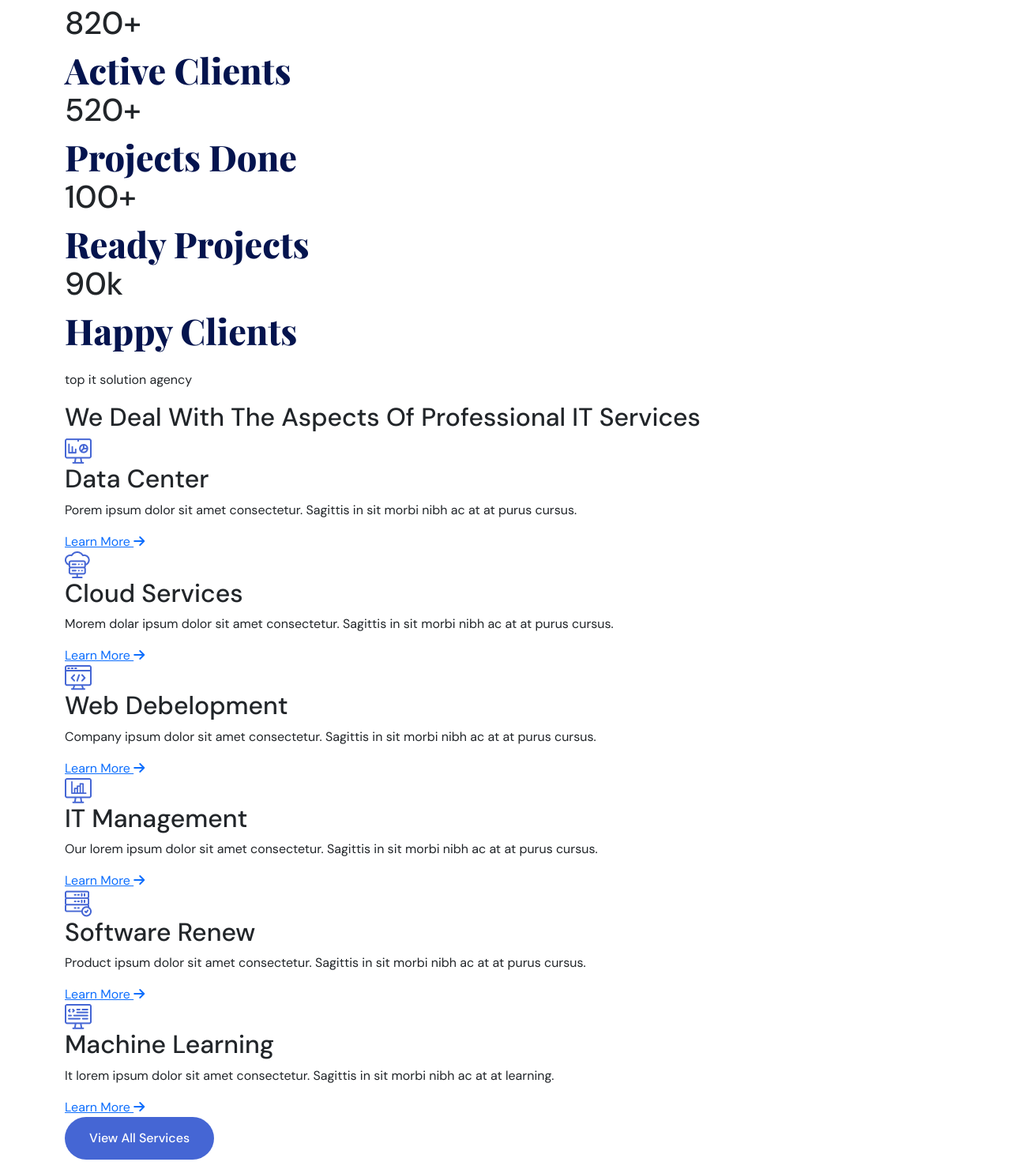
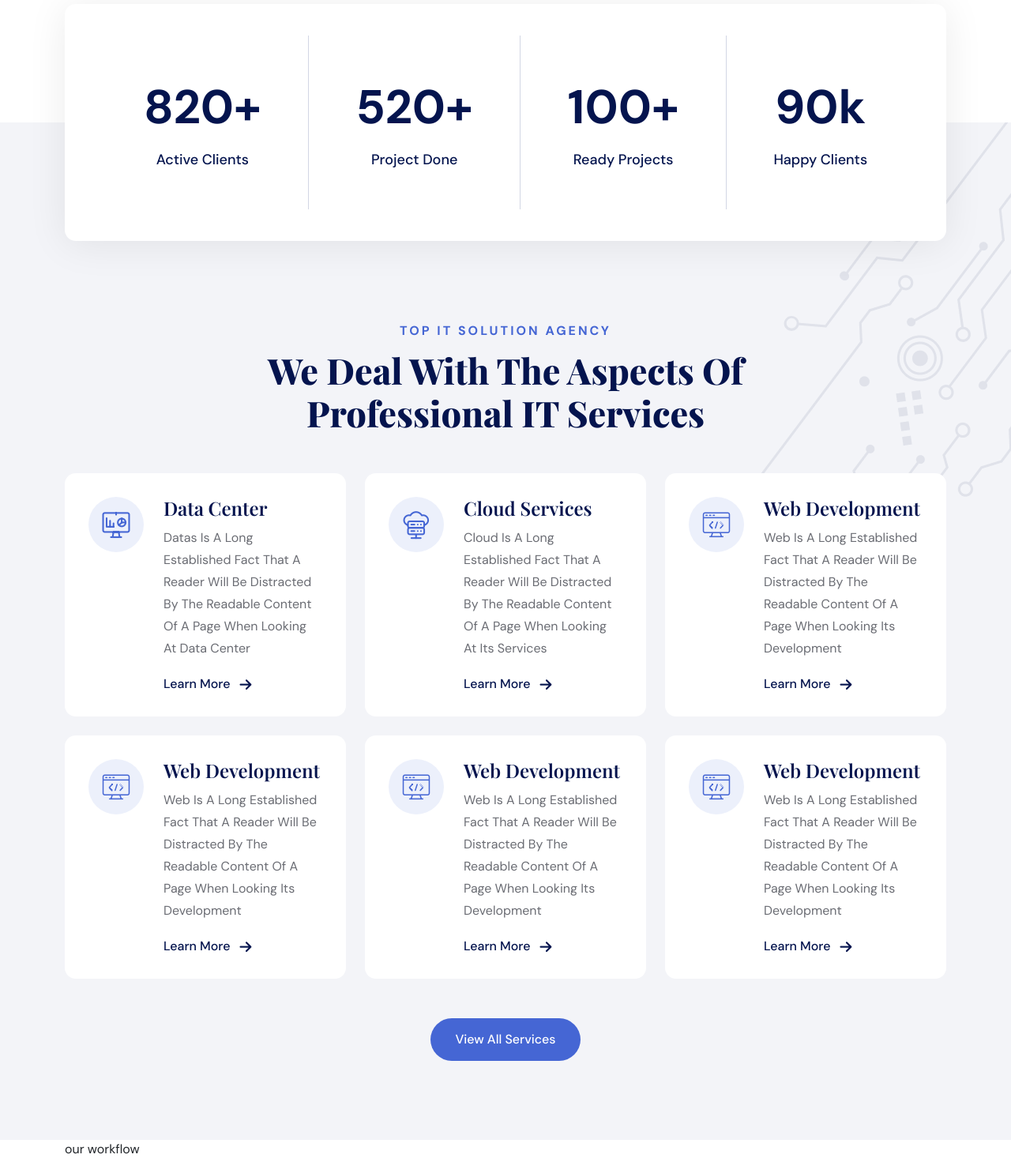
Before and after one commit to shagib/TechHive-Home2, a website: page index1.html in a window 1280 px wide. Shown: the part 2417-3888 px from the top of the page at 79% size. Drawn offline with nearby package versions, Linux system fonts and the light colour scheme; files whose address does not match are found by name.

Commit message:
some changes style

```diff
--- a/index1.html
+++ b/index1.html
@@ -289,136 +289,154 @@
   </section>
   <!-- Business Section End -->
 
-  <!-- Client Review Section Start -->
-  <section id="client-review">
+  <!-- Counter Section Start -->
+  <section class="counter-sec" style="background-color: initial;">
       <div class="container">
-      <div class="grid-container">
-        <div class="grid-item">
-          <h1 class="number">
-            <span>820+</span>
-          </h1>
-          <p class="title">Active Clients</p>
+          <div class="counter-wrapper" style="background-color: #ffffff; border-radius: 14px; box-shadow: 0px 4px 50px 0px rgba(0, 0, 0, 0.08);">
+              <div class="counter-item">
+                  <h2 class="number mb-0">
+                      <span class="counter">820+</span>
+                  </h2>
+                  <p class="mb-0">Active Clients</p>
                   <div class="divider"></div>
               </div>
-        <div class="grid-item">
-          <h1 class="number">
-            <span>520+</span>
-          </h1>
-          <p class="title">Projects Done</p>
+              <div class="counter-item">
+                  <h2 class="number mb-0">
+                      <span class="counter">520+</span>
+                  </h2>
+                  <p class="mb-0">Project Done</p>
                   <div class="divider"></div>
               </div>
-        <div class="grid-item">
-          <h1 class="number">
-            <span>100+</span>
-          </h1>
-          <p class="title">Ready Projects</p>
+              <div class="counter-item">
+                  <h2 class="number mb-0">
+                      <span class="counter">100+</span>
+                  </h2>
+                  <p class="mb-0">Ready Projects</p>
                   <div class="divider"></div>
               </div>
-        <div class="grid-item">
-          <h1 class="number">
-            <span>90k</span>
-          </h1>
-          <p class="title">Happy Clients</p>
-
+              <div class="counter-item">
+                  <h2 class="number mb-0">
+                      <span class="counter">90k</span>
+                  </h2>
+                  <p class="mb-0">Happy Clients</p>
               </div>
           </div>
       </div>
   </section>
+  <!-- Counter Section End -->
 
-  <!-- Services With Deal Section start -->
-  <section id="services-with-deal">
-    <div class="deal-bg-img">
-      <img src="image/Vector.png" alt="">
+  <!-- Services Section Start -->
+  <section class="service-sec style-1">
+    <div class="service-bg">
+        <img src="image/service-bg.png" alt="">
     </div>
-    <div class="container agency-part">
-      <div class="heading-text">
-        <p>top it solution agency</p>
-        <h2>We Deal With The Aspects Of Professional IT Services</h2>
+    <div class="container">
+        <div class="service-wrapper">
+            <div class="service-title-sec">
+                <h5 class="subtitle mb-0 text-center">TOP IT SOLUTION AGENCY</h5>
+                <h2 class="title mb-0 text-center">We deal with the aspects of
+                    professional IT Services</h2>
             </div>
-      <div class="deal-items">
+            <div class="card-sec">
+                <div class="row justify-content-center gy-4">
+                    <div class="col-xl-4 col-lg-4 col-md-6">
                         <div class="service-card">
-          <div class="service-img">
-            <img src="image/data.png" alt="" />
+                            <div class="card-img">
+                                <span class="icon-Icon-4"></span>
                             </div>
-          <div class="service-card-text">
-            <h2>Data Center</h2>
-            <p>Porem ipsum dolor sit amet consectetur. Sagittis in sit morbi nibh ac at at purus cursus.</p>
-            <a class="service-blog" href="#">
-              Learn More
-              <i class="fa-solid fa-arrow-right"></i>
-            </a>
-          </div>
-        </div>
-        <div class="service-card">
-          <div class="service-img">
-            <img src="image/cloud.png" alt="" />
-          </div>
-          <div class="service-card-text">
-            <h2>Cloud Services</h2>
-            <p>Morem dolar ipsum dolor sit amet consectetur. Sagittis in sit morbi nibh ac at at purus cursus.</p>
-            <a class="service-blog" href="#">
-              Learn More
-              <i class="fa-solid fa-arrow-right"></i>
-            </a>
-          </div>
-        </div>
-        <div class="service-card">
-          <div class="service-img">
-            <img src="image/web.png" alt="" />
-          </div>
-          <div class="service-card-text">
-            <h2>Web Debelopment</h2>
-            <p>Company ipsum dolor sit amet consectetur. Sagittis in sit morbi nibh ac at at purus cursus.</p>
-            <a class="service-blog" href="#">
-              Learn More
-              <i class="fa-solid fa-arrow-right"></i>
-            </a>
-          </div>
-        </div>
-        <div class="service-card">
-          <div class="service-img">
-            <img src="image/it.png" alt="" />
-          </div>
-          <div class="service-card-text">
-            <h2>IT Management</h2>
-            <p>Our lorem ipsum dolor sit amet consectetur. Sagittis in sit morbi nibh ac at at purus cursus.</p>
-            <a class="service-blog" href="#">
-              Learn More
-              <i class="fa-solid fa-arrow-right"></i>
-            </a>
-          </div>
-        </div>
-        <div class="service-card">
-          <div class="service-img">
-            <img src="image/machine.png" alt="" />
-          </div>
-          <div class="service-card-text">
-            <h2>Software Renew</h2>
-            <p>Product ipsum dolor sit amet consectetur. Sagittis in sit morbi nibh ac at at purus cursus.</p>
-            <a class="service-blog" href="#">
-              Learn More
-              <i class="fa-solid fa-arrow-right"></i>
-            </a>
-          </div>
-        </div>
-        <div class="service-card">
-          <div class="service-img">
-            <img src="image/software.png" alt="" />
-          </div>
-          <div class="service-card-text">
-            <h2>Machine Learning</h2>
-            <p> It lorem ipsum dolor sit amet consectetur. Sagittis in sit morbi nibh ac at at learning.</p>
-            <a class="service-blog" href="#">
-              Learn More
+                            <div class="card-title-sec">
+                                <h3 class="mb-0">Data Center</h3>
+                                <p class="card-body-desc mb-0">Datas is a long established fact that a reader will be distracted by the readable content of a page when looking at data center</p>
+                                <a class="learn-more">
+                                  <span>Learn More</span>
                                   <i class="fa-solid fa-arrow-right"></i>
                                 </a>
                               </div>
                         </div>
                     </div>
-      <a class="btn">View All Services</a>
+                    <div class="col-xl-4 col-lg-4 col-md-6">
+                        <div class="service-card">
+                            <div class="card-img">
+                                <span class="icon-Icon-5"></span>
+                            </div>
+                            <div class="card-title-sec">
+                                <h3 class="mb-0">Cloud Services</h3>
+                                <p class="card-body-desc mb-0">Cloud is a long established fact that a reader will be distracted by the readable content of a page when looking at its services</p>
+                                <a class="learn-more">
+                                  <span>Learn More</span>
+                                  <i class="fa-solid fa-arrow-right"></i>
+                                </a>
+                            </div>
+                        </div>
+                    </div>
+                    <div class="col-xl-4 col-lg-4 col-md-6">
+                        <div class="service-card">
+                            <div class="card-img">
+                                <span class="icon-Icon-6"></span>
+                            </div>
+                            <div class="card-title-sec">
+                                <h3 class="mb-0">Web Development</h3>
+                                <p class="card-body-desc mb-0">Web is a long established fact that a reader will be distracted by the readable content of a page when looking its development</p>
+                                <a class="learn-more">
+                                  <span>Learn More</span>
+                                  <i class="fa-solid fa-arrow-right"></i>
+                                </a>
+                            </div>
+                        </div>
+                    </div>
+                    <div class="col-xl-4 col-lg-4 col-md-6">
+                        <div class="service-card">
+                            <div class="card-img">
+                                <span class="icon-Icon-6"></span>
+                            </div>
+                            <div class="card-title-sec">
+                                <h3 class="mb-0">Web Development</h3>
+                                <p class="card-body-desc mb-0">Web is a long established fact that a reader will be distracted by the readable content of a page when looking its development</p>
+                                <a class="learn-more">
+                                  <span>Learn More</span>
+                                  <i class="fa-solid fa-arrow-right"></i>
+                                </a>
+                            </div>
+                        </div>
+                    </div>
+                    <div class="col-xl-4 col-lg-4 col-md-6">
+                        <div class="service-card">
+                            <div class="card-img">
+                                <span class="icon-Icon-6"></span>
+                            </div>
+                            <div class="card-title-sec">
+                                <h3 class="mb-0">Web Development</h3>
+                                <p class="card-body-desc mb-0">Web is a long established fact that a reader will be distracted by the readable content of a page when looking its development</p>
+                                <a class="learn-more">
+                                  <span>Learn More</span>
+                                  <i class="fa-solid fa-arrow-right"></i>
+                                </a>
+                            </div>
+                        </div>
+                    </div>
+                    <div class="col-xl-4 col-lg-4 col-md-6">
+                        <div class="service-card">
+                            <div class="card-img">
+                                <span class="icon-Icon-6"></span>
+                            </div>
+                            <div class="card-title-sec">
+                                <h3 class="mb-0">Web Development</h3>
+                                <p class="card-body-desc mb-0">Web is a long established fact that a reader will be distracted by the readable content of a page when looking its development</p>
+                                <a class="learn-more">
+                                  <span>Learn More</span>
+                                  <i class="fa-solid fa-arrow-right"></i>
+                                </a>
+                            </div>
+                        </div>
+                    </div>
+                </div>
+            </div>
+            <a href="#" class="btn">View All Services</a>
+        </div>
     </div>
   </section>
-  <!-- Services With Deal Section End -->
+  <!-- Services Section End -->
+
 
   <!-- Process Section Start -->
   <section id="process-area">
--- /dev/null
+++ b/sass/module/service/_service-sec-style-one.scss
@@ -0,0 +1,20 @@
+.service-sec {
+    &.style-1 {
+        padding-top: 250px;
+        padding-bottom: 100px;
+        margin-top: -150px;
+
+
+        .service-wrapper .card-sec .service-card {
+            flex-direction: row;
+            gap: 25px;
+
+            .card-title-sec {
+                margin-top:  0;
+                .learn-more {
+                    margin-top: 20px;
+                }
+            }
+        }
+    }
+}
--- a/sass/pages/_service-sec.scss
+++ b/sass/module/service/_service-sec.scss
@@ -83,6 +83,7 @@
                 .card-img{
                     @include icon-img(70px, 70px, #ECF0FB);
                     @include flex(center,center);
+                    flex-shrink: 0;
                     transition: all 0.5s ease-out;
 
                     span{
--- a/sass/pages/_counter.scss
+++ b/sass/pages/_counter.scss
@@ -1,11 +1,14 @@
 .counter-sec{
     background-color: #ECF0FB;
+    position: relative;
+    z-index: 1;
 
 
     .counter-wrapper{
         display: grid;
         grid-template-columns: auto auto auto auto;
         padding: 40px;
+
 
         @include md {
             padding: 40px 0;
@@ -26,7 +29,7 @@
             flex-direction: column;
             @include flex(none, center);
             gap: 10px;
-
+            position: relative;
             @include md {
                 padding: 49px 24px
             }
@@ -60,6 +63,16 @@
             p{
                 @include paragraph(18px, 500, 28px, $title-color, none);
             }
+
+            .divider {
+                content: "";
+                width: 1px;
+                height: 220px;
+                position: absolute;
+                top: 0;
+                right: 0;
+                background-color: #D2D6E4;
+            }
         }
     }
 }
--- a/sass/style.scss
+++ b/sass/style.scss
@@ -17,7 +17,9 @@
 
 @import "./pages/about";
 @import "./pages/client-sec";
-@import "./pages/service-sec";
+
+@import "./module/service/service-sec";
+@import "./module/service/service-sec-style-one";
 
 
 @import "./module/contact/contact-sec";
```
Also changed, not shown: index.html (+3 -0 lines), css/style.css. Lines whose indentation alone changed are shown as unchanged.
